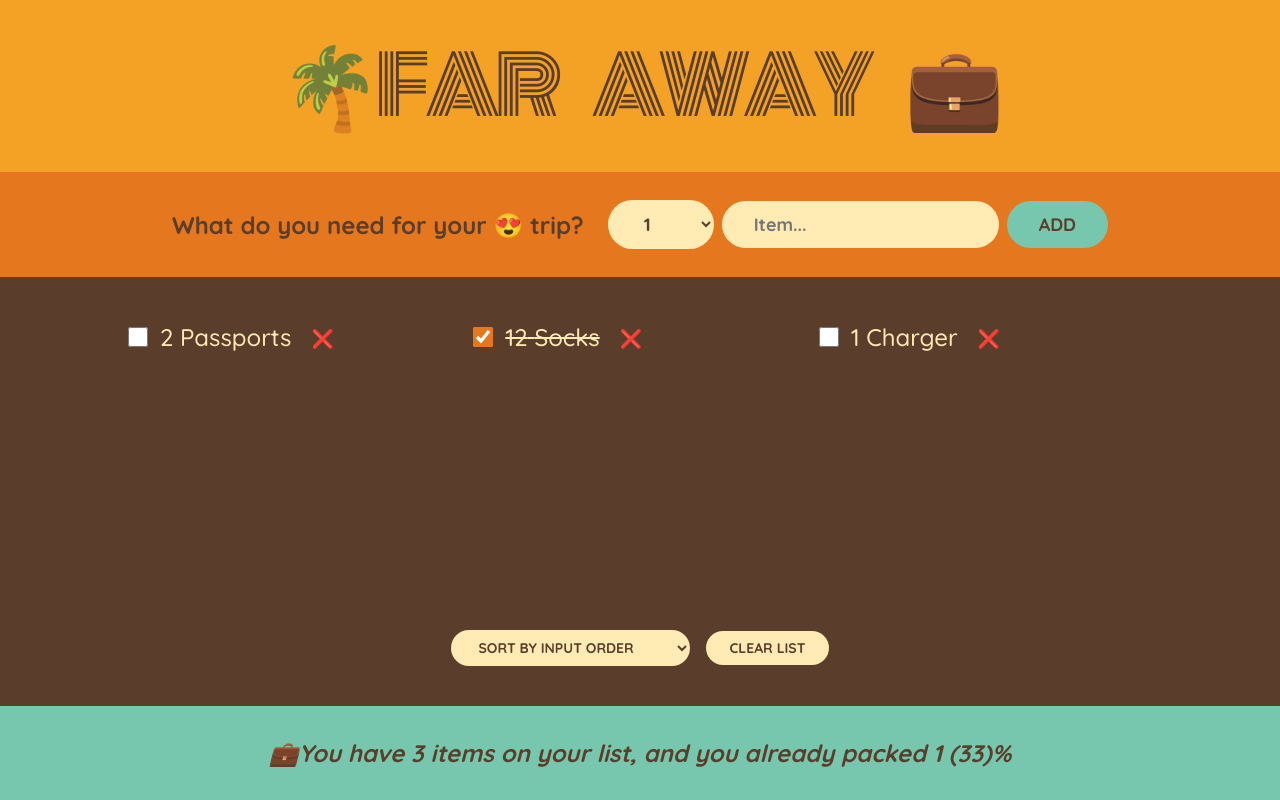
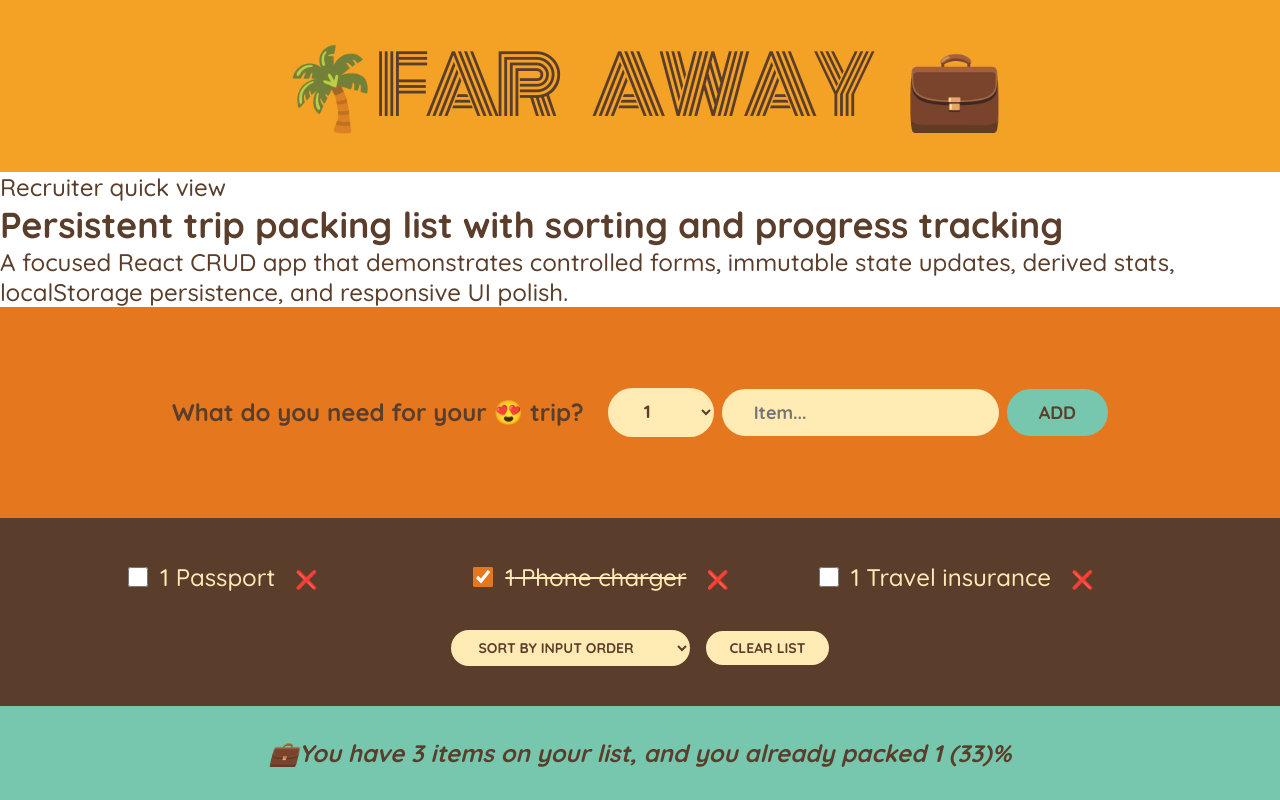
Before and after one commit to advin8546/travel-list, a React (Create React App) app: page / in a window 1280 px wide. Built offline with nearby package versions, Linux system fonts and the light colour scheme.

Commit message:
Add travel list persistence and recruiter intro

```diff
--- a/src/Components/App.js
+++ b/src/Components/App.js
@@ -1,40 +1,62 @@
-import { useState } from "react";
+import { useEffect, useState } from "react";
 import Logo from "./Logo";
 import Form from "./Form";
 import { PackingList } from "./PackingList";
 import { Stats } from "./Stats";
 
 const initialItems = [
-  { id: 1, description: "Passports", quantity: 2, packed: false },
-  { id: 2, description: "Socks", quantity: 12, packed: true },
-  { id: 3, description: "Charger", quantity: 1, packed: false },
+  { id: 1, description: "Passport", quantity: 1, packed: false },
+  { id: 2, description: "Phone charger", quantity: 1, packed: true },
+  { id: 3, description: "Travel insurance", quantity: 1, packed: false },
 ];
 
 export default function App() {
-  const [items, setItems] = useState(initialItems);
-  function handle({ item }) {
+  const [items, setItems] = useState(function () {
+    const savedItems = localStorage.getItem("travelListItems");
+    return savedItems ? JSON.parse(savedItems) : initialItems;
+  });
+
+  useEffect(
+    function () {
+      localStorage.setItem("travelListItems", JSON.stringify(items));
+    },
+    [items]
+  );
+
+  function handleAddItem(item) {
     setItems((items) => [...items, item]);
   }
-  function handleDel(id) {
-    console.log(id);
+
+  function handleDeleteItem(id) {
     setItems((items) => items.filter((item) => item.id !== id));
   }
-  function handlePac(id) {
+
+  function handleTogglePacked(id) {
     setItems((items) =>
-      items.map((items) =>
-        items.id === id ? { ...items, packed: !items.packed } : items
+      items.map((item) =>
+        item.id === id ? { ...item, packed: !item.packed } : item
       )
     );
   }
+
   return (
     <div className="app">
       <Logo />
-      <Form handle={handle} />
+      <section className="project-panel">
+        <p className="eyebrow">Recruiter quick view</p>
+        <h2>Persistent trip packing list with sorting and progress tracking</h2>
+        <p>
+          A focused React CRUD app that demonstrates controlled forms,
+          immutable state updates, derived stats, localStorage persistence, and
+          responsive UI polish.
+        </p>
+      </section>
+      <Form onAddItem={handleAddItem} />
       <PackingList
         items={items}
-        handleDel={handleDel}
-        handlePac={handlePac}
-        setItems={setItems}
+        onDeleteItem={handleDeleteItem}
+        onTogglePacked={handleTogglePacked}
+        onClearItems={() => setItems([])}
       />
       <Stats items={items} />
     </div>
```
